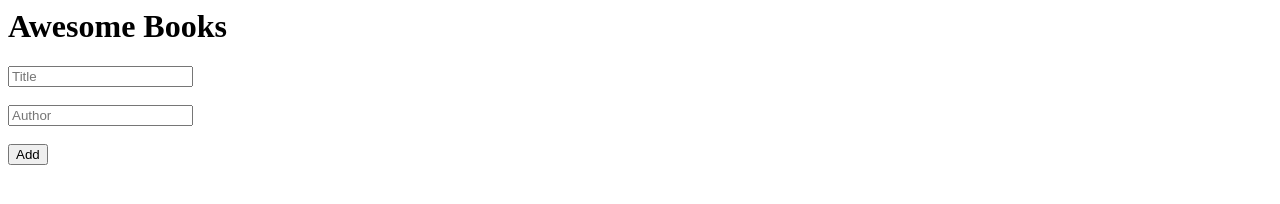
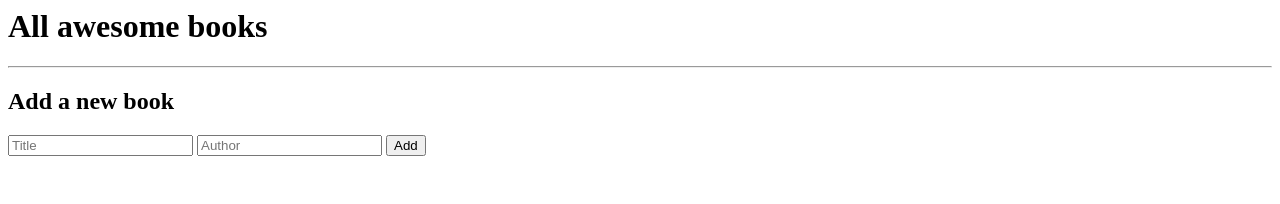
Before and after one commit to MozamelJawad/Awesome_Books, a website: page index.html in a window 1280 px wide. Drawn offline with Linux system fonts and the light colour scheme.

Commit message:
Add html code for new form

```diff
--- a/index.html
+++ b/index.html
@@ -5,13 +5,18 @@
     <title>Awesome Books</title>
 </head>
 <body>
-    <h1>Awesome Books</h1>
-    <div id="new-books"></div>
-    <form action="">
-        <input type="text" id="book-title" placeholder="Title"> <br> <br>
-        <input type="text" id="book-author" placeholder="Author"> <br>  <br>
-        <button id="add-btn" type="button">Add</button>
-    </form>
+    <div id="main">
+        <h1>All awesome books</h1>
+        <div id="new-books"></div>
+        <hr>
+
+        <h2>Add a new book</h2>
+        <form action="">
+            <input id="book-title" placeholder="Title" type="text">
+            <input id="book-author" placeholder="Author" type="text">
+            <button id="add-btn" type="button">Add</button>
+        </form>
+    </div>
 
     <script src="script.js"></script>
 
```
